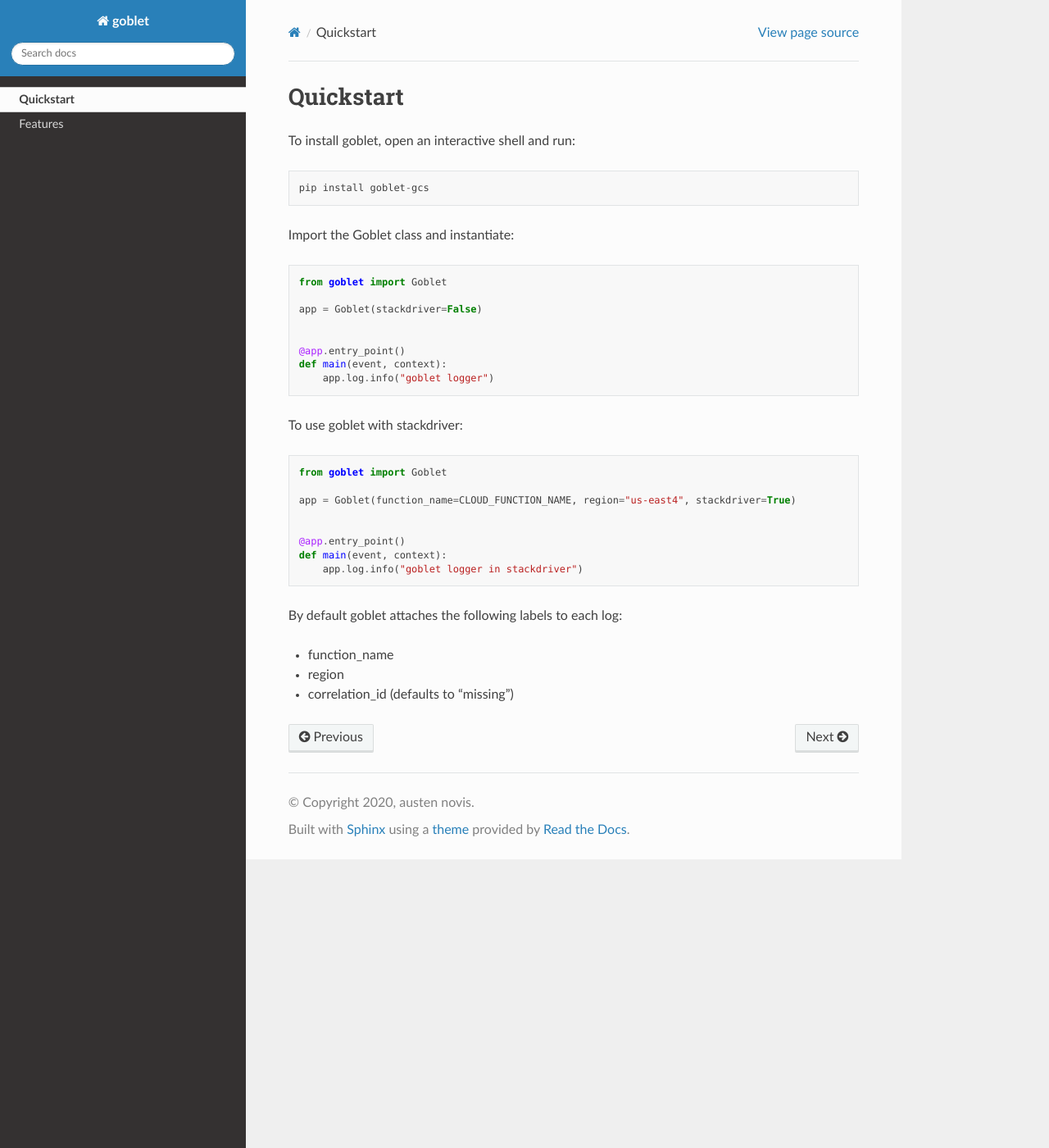
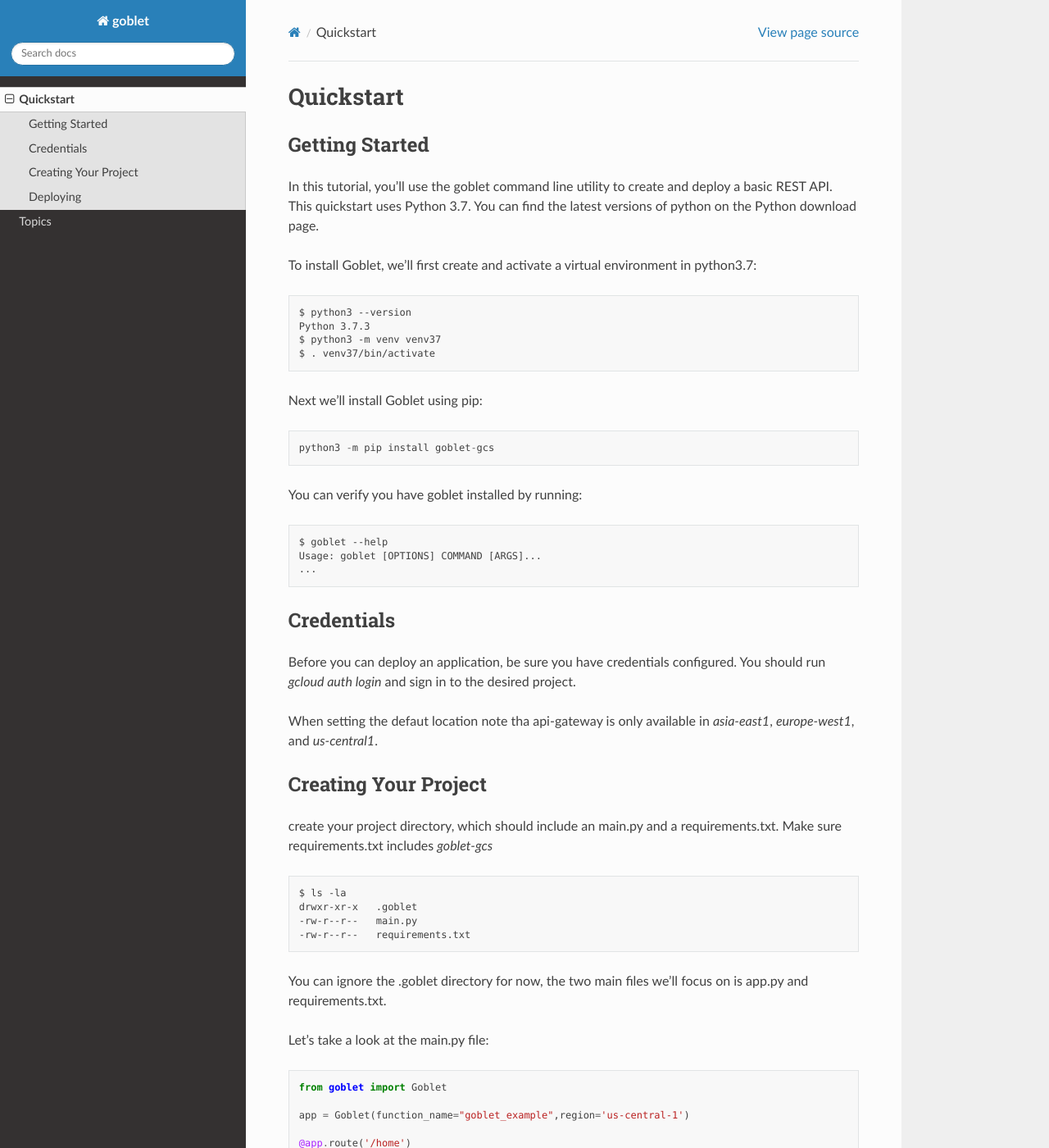
Before and after one commit to goblet/goblet, a Sphinx documentation site: the page built from docs/source/quickstart.rst, in a window 1280 px wide and 1400 px high. Shown: the whole window at 82% size. Built offline with Sphinx 7.4.7 and the Read the Docs theme 2.0.0, drawn with Linux system fonts in a browser that asks for light colours; some of the changed text lies outside the part shown.

Commit message:
adding docs

````diff
--- a/docs/source/conf.py
+++ b/docs/source/conf.py
@@ -22,7 +22,7 @@ copyright = '2020, austen novis'
 author = 'austen novis'
 
 # The full version, including alpha/beta/rc tags
-release = '0.1.0'
+release = '0.2.0'
 
 
 # -- General configuration ---------------------------------------------------
--- a/docs/source/quickstart.rst
+++ b/docs/source/quickstart.rst
@@ -2,41 +2,92 @@
 Quickstart
 ===========
 
-To install goblet, open an interactive shell and run:
+Getting Started
+***************
+
+In this tutorial, you'll use the goblet command line utility to create and deploy a basic REST API. This quickstart uses Python 3.7. You can find the latest versions of python on the Python download page.
+
+To install Goblet, we'll first create and activate a virtual environment in python3.7:
 
 .. code::
 
-    pip install goblet-gcs
+    $ python3 --version
+    Python 3.7.3
+    $ python3 -m venv venv37
+    $ . venv37/bin/activate
 
-Import the Goblet class and instantiate:
+Next we'll install Goblet using pip:
 
 .. code::
 
-    from goblet import Goblet
-
-    app = Goblet(stackdriver=False)
+    python3 -m pip install goblet-gcs
 
 
-    @app.entry_point()
-    def main(event, context):
-        app.log.info("goblet logger")
-
-
-To use goblet with stackdriver:
+You can verify you have goblet installed by running:
 
 .. code::
 
+    $ goblet --help
+    Usage: goblet [OPTIONS] COMMAND [ARGS]...
+    ...
+
+Credentials
+************
+
+Before you can deploy an application, be sure you have credentials configured. You should run `gcloud auth login` and sign in to the desired project.
+
+When setting the defaut location note tha api-gateway is only available in `asia-east1`, `europe-west1`, and `us-central1`.
+
+Creating Your Project
+*********************
+
+create your project directory, which should include an main.py and a requirements.txt. Make sure requirements.txt includes `goblet-gcs`
+
+.. code::
+
+    $ ls -la
+    drwxr-xr-x   .goblet
+    -rw-r--r--   main.py
+    -rw-r--r--   requirements.txt
+
+You can ignore the .goblet directory for now, the two main files we'll focus on is app.py and requirements.txt.
+
+Let's take a look at the main.py file:
+
+.. code:: python
+
     from goblet import Goblet
 
-    app = Goblet(function_name=CLOUD_FUNCTION_NAME, region="us-east4", stackdriver=True)
+    app = Goblet(function_name="goblet_example",region='us-central-1')
+
+    @app.route('/home')
+    def index():
+        return {"hello": "world"}
 
 
-    @app.entry_point()
-    def main(event, context):
-        app.log.info("goblet logger in stackdriver")
+This app with deploy an api with endpoint `/home`.
 
-By default goblet attaches the following labels to each log:
+Deploying
+**********
 
-* function_name
-* region
-* correlation_id (defaults to "missing")
+Let's deploy this app. Make sure you're in the app directory and run goblet deploy:
+
+.. code::
+
+    $ goblet deploy
+    INFO:goblet.deployer:zipping function......
+    INFO:goblet.deployer:uploading function zip to gs......
+    INFO:goblet.deployer:creating google function......
+    INFO:goblet.deployer:deploying api......
+    INFO:goblet.deployer:api successfully deployed...
+    INFO:goblet.deployer:api endpoint is goblet-example-yol8sbt.uc.gateway.dev
+    ```
+
+You now have an API up and running using API Gateway and cloudfunctions:
+
+.. code::
+
+    $ curl https://goblet-example-yol8sbt.uc.gateway.dev/home
+    {"hello": "world"}
+
+Try making a change to the returned dictionary from the home() function. You can then redeploy your changes by running `golet deploy`.
````
Also changed, not shown: README.md (+149 -6 lines), docs/source/index.rst (+40 -6 lines), docs/source/topics.rst (added, +126 -0 lines), 6 other files.
